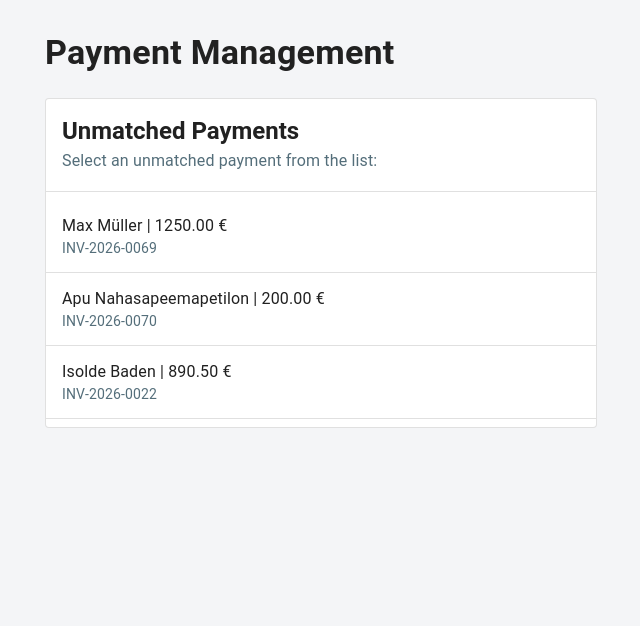
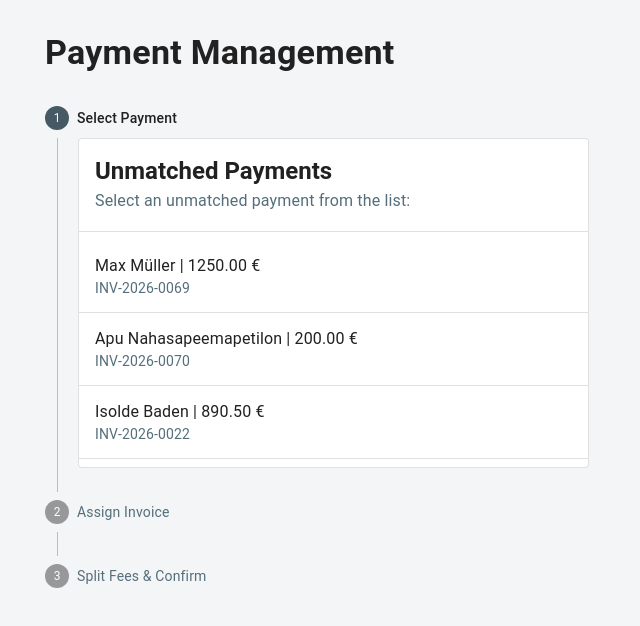
Before and after one commit to nucular13/zasta-coding-challenge, a React (Vite) app in the folder payment-management-ui/: page / in a window 1280 px wide. Shown: the top 626 px of the page, without its empty margins (319-959 px from the left). Built offline with nearby package versions, Linux system fonts and the light colour scheme.

Commit message:
Refactor PaymentManagement to add stepper for improved workflow in UI/UX.

```diff
--- a/payment-management-ui/src/payment-dispatching/components/payment/PaymentManagement.tsx
+++ b/payment-management-ui/src/payment-dispatching/components/payment/PaymentManagement.tsx
@@ -1,12 +1,23 @@
 import UnmatchedPaymentsList from "./UnmatchedPaymentsList.tsx";
 import type {Invoice, Payment} from "../../types";
 import PaymentDetailsCard from "./PaymentDetailsCard.tsx";
-import {Alert, Button, Container, Snackbar, Stack, Typography} from "@mui/material";
+import {
+    Alert,
+    Button,
+    Container,
+    Snackbar,
+    Stack,
+    Step,
+    StepButton,
+    StepContent,
+    Stepper,
+    Typography,
+} from "@mui/material";
 import InvoiceSelector from "../invoice/InvoiceSelector.tsx";
 import InvoiceMatchWarnings from "../invoice/InvoiceMatchWarnings.tsx";
 import FeeSplitter from "../fee/FeeSplitter.tsx";
 import ConfirmationModal from "../confirmation/ConfirmationModal.tsx";
-import {useState} from "react";
+import {useEffect, useState} from "react";
 
 type PaymentManagementProps = {
     payments: Payment[];
@@ -27,9 +38,31 @@ type PaymentManagementProps = {
     onModalClose: () => void;
 };
 
+const STEP = {
+    SELECT_PAYMENT: 0,
+    ASSIGN_INVOICE: 1,
+    SPLIT_FEES: 2,
+} as const;
+
 const PaymentManagement = (props: PaymentManagementProps) => {
+    const [activeStep, setActiveStep] = useState<number>(STEP.SELECT_PAYMENT);
+    const [toastOpen, setToastOpen] = useState(false);
+
     const canConfirm = props.selectedInvoice !== null && props.remaining >= 0;
-    const [toastOpen, setToastOpen] = useState(false);
+
+    useEffect(() => {
+        if (!props.selectedPayment) {
+            setActiveStep(STEP.SELECT_PAYMENT);
+        } else {
+            setActiveStep(previousStep => previousStep === STEP.SELECT_PAYMENT ? STEP.ASSIGN_INVOICE : previousStep);
+        }
+    }, [props.selectedPayment]);
+
+    useEffect(() => {
+        if (!props.selectedInvoice) {
+            setActiveStep(previousStep => previousStep > STEP.ASSIGN_INVOICE ? STEP.ASSIGN_INVOICE : previousStep);
+        }
+    }, [props.selectedInvoice]);
 
     const handleConfirm = () => {
         props.onModalClose();
@@ -39,27 +72,73 @@ const PaymentManagement = (props: PaymentManagementProps) => {
     return (
         <Container maxWidth="sm">
             <Stack spacing={3}>
-                <Typography variant="h4" gutterBottom>Payment Management</Typography>
+                <Typography variant="h4">Payment Management</Typography>
+                <Stepper activeStep={activeStep} orientation="vertical" nonLinear>
+                    <Step completed={!!props.selectedPayment}>
+                        <StepButton
+                            onClick={() => setActiveStep(STEP.SELECT_PAYMENT)}
+                            optional={props.selectedPayment && activeStep !== STEP.SELECT_PAYMENT
+                                ? <Typography variant="caption">{props.selectedPayment.senderName} | {props.selectedPayment.amount.toFixed(2)} €</Typography>
+                                : undefined
+                            }
+                        >
+                            Select Payment
+                        </StepButton>
+                        <StepContent>
                             <UnmatchedPaymentsList
                                 payments={props.payments}
                                 selectedPayment={props.selectedPayment}
                                 onSelect={props.onPaymentSelect}
                             />
-                {props.selectedPayment && <PaymentDetailsCard payment={props.selectedPayment} />}
+                        </StepContent>
+                    </Step>
+                    <Step completed={!!props.selectedInvoice && activeStep > STEP.ASSIGN_INVOICE}>
+                        <StepButton
+                            disabled={!props.selectedPayment}
+                            onClick={() => props.selectedPayment && setActiveStep(STEP.ASSIGN_INVOICE)}
+                            optional={props.selectedInvoice && activeStep > STEP.ASSIGN_INVOICE
+                                ? <Typography variant="caption">{props.selectedInvoice.invoiceNumber} | {props.selectedInvoice.customer.name}</Typography>
+                                : undefined
+                            }
+                        >
+                            Assign Invoice
+                        </StepButton>
+                        <StepContent>
+                            <Stack spacing={2}>
                                 {props.selectedPayment && (
+                                    <PaymentDetailsCard payment={props.selectedPayment}/>
+                                )}
                                 <InvoiceSelector
                                     invoices={props.invoices}
                                     selectedInvoice={props.selectedInvoice}
                                     onSelect={props.onInvoiceSelect}
                                 />
-                )}
-                {props.selectedPayment && props.selectedInvoice && (
+                                {props.selectedInvoice && (
                                     <InvoiceMatchWarnings
-                        payment={props.selectedPayment}
+                                        payment={props.selectedPayment!}
                                         invoice={props.selectedInvoice}
                                     />
                                 )}
-                {props.selectedPayment && props.selectedInvoice && (
+                                <Button
+                                    variant="contained"
+                                    disabled={!props.selectedInvoice}
+                                    onClick={() => setActiveStep(STEP.SPLIT_FEES)}
+                                >
+                                    Continue to Fee Split
+                                </Button>
+                            </Stack>
+                        </StepContent>
+                    </Step>
+                    <Step completed={false}>
+                        <StepButton
+                            disabled={!props.selectedInvoice}
+                            onClick={() => props.selectedInvoice && setActiveStep(STEP.SPLIT_FEES)}
+                        >
+                            Split Fees & Confirm
+                        </StepButton>
+                        <StepContent>
+                            <Stack spacing={2}>
+                                {props.selectedPayment && (
                                     <FeeSplitter
                                         remaining={props.remaining}
                                         paymentAmount={props.selectedPayment.amount}
@@ -68,7 +147,6 @@ const PaymentManagement = (props: PaymentManagementProps) => {
                                         onLogisticsFeeChange={props.onLogisticsFeeChange}
                                     />
                                 )}
-                {props.selectedPayment && props.selectedInvoice && (
                                 <Button
                                     variant="contained"
                                     size="large"
@@ -77,7 +155,10 @@ const PaymentManagement = (props: PaymentManagementProps) => {
                                 >
                                     Confirm Assignment
                                 </Button>
-                )}
+                            </Stack>
+                        </StepContent>
+                    </Step>
+                </Stepper>
             </Stack>
             {props.selectedPayment && props.selectedInvoice && (
                 <ConfirmationModal
```
Lines whose indentation alone changed are shown as unchanged.
